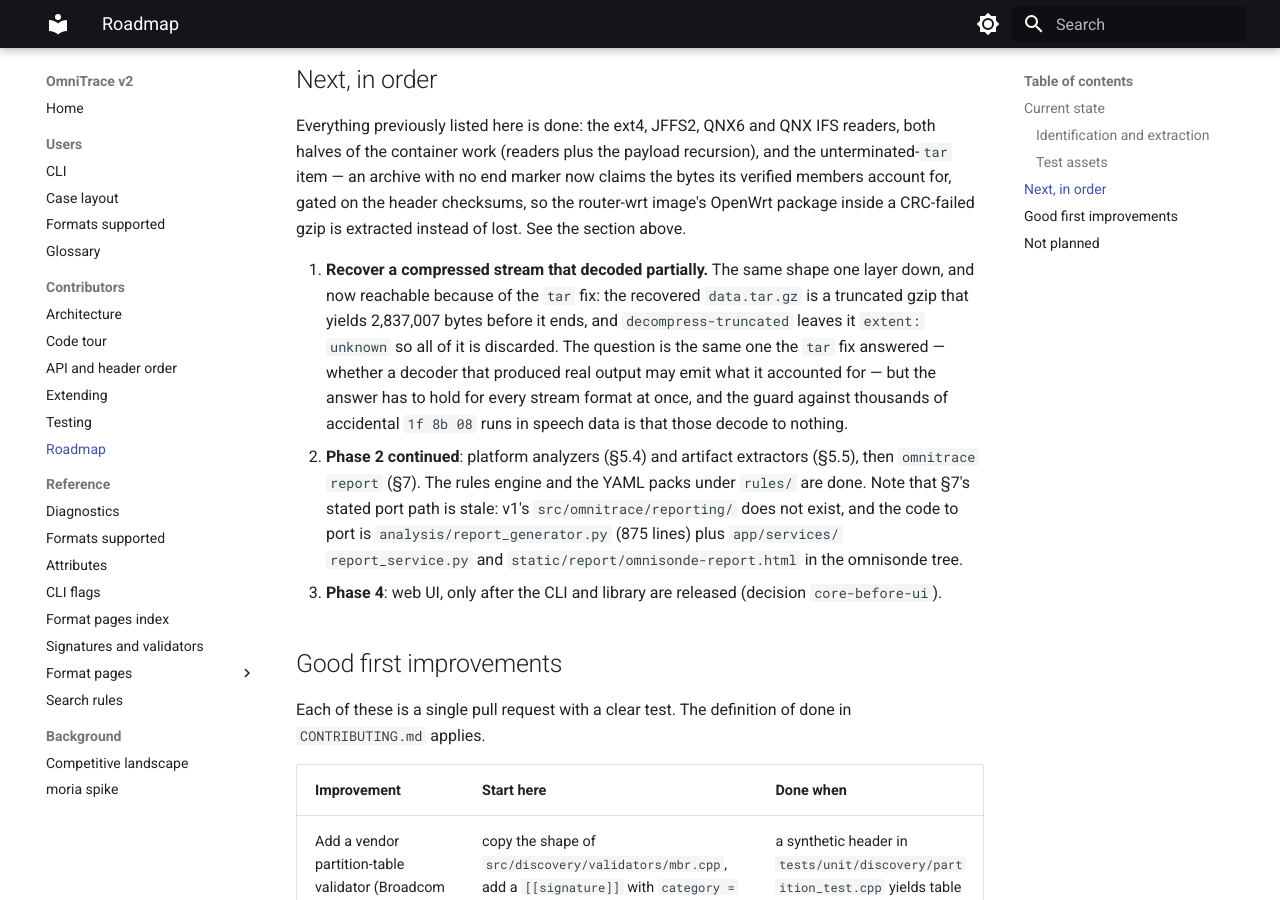
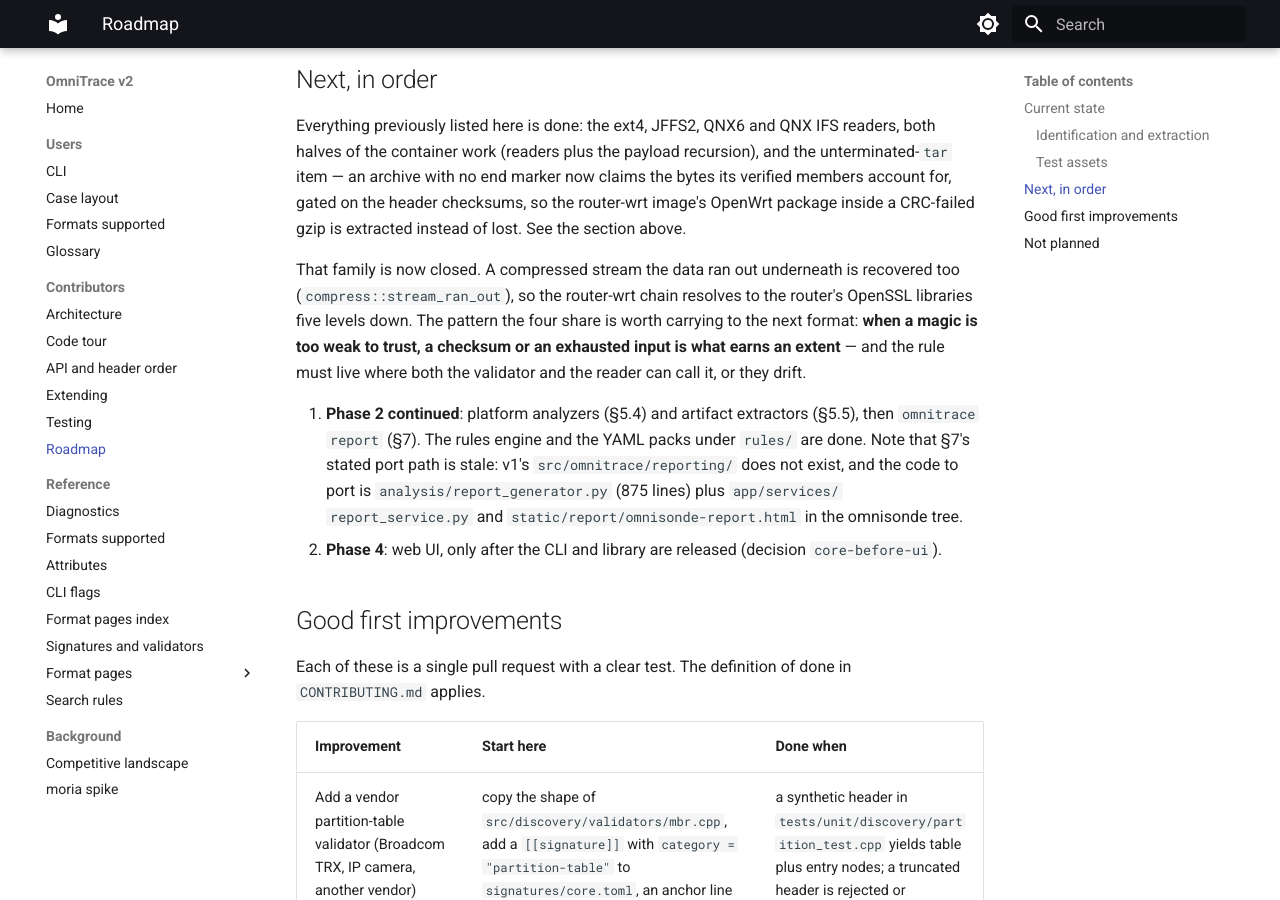
Before and after one commit to wrongbaud/omnitrace, an MkDocs documentation site: the page built from docs/ROADMAP.md, in a window 1280 px wide and 900 px high, scrolled down 1892 px. Built offline with MkDocs 1.6.1 and Material for MkDocs 9.7.7, drawn with Linux system fonts in a browser that asks for light colours.

Commit message:
docs: the extent-from-evidence family is closed
All four of gpt, tar, super and the compressed streams now turn a weak magic
into an extent only on a checksum or an exhausted input, and all four put that
rule where the validator and the reader share it. Says so once in the roadmap
rather than four times in four format pages.

Co-Authored-By: Claude Opus 5 (1M context) <noreply@anthropic.com>

```diff
--- a/docs/ROADMAP.md
+++ b/docs/ROADMAP.md
@@ -78,23 +78,21 @@ now claims the bytes its verified members account for, gated on the header
 checksums, so the router-wrt image's OpenWrt package inside a CRC-failed gzip is
 extracted instead of lost. See the section above.
 
-1. **Recover a compressed stream that decoded partially.** The same shape one
-   layer down, and now reachable because of the `tar` fix: the recovered
-   `data.tar.gz` is a truncated gzip that yields 2,837,007 bytes before it
-   ends, and `decompress-truncated` leaves it `extent: unknown` so all of it
-   is discarded. The question is the same one the `tar` fix answered — whether
-   a decoder that produced real output may emit what it accounted for — but
-   the answer has to hold for every stream format at once, and the guard
-   against thousands of accidental `1f 8b 08` runs in speech data is that
-   those decode to nothing.
-2. **Phase 2 continued**: platform analyzers (§5.4) and artifact extractors
+That family is now closed. A compressed stream the data ran out underneath is
+recovered too (`compress::stream_ran_out`), so the router-wrt chain resolves to the
+router's OpenSSL libraries five levels down. The pattern the four share is
+worth carrying to the next format: **when a magic is too weak to trust, a
+checksum or an exhausted input is what earns an extent** — and the rule must
+live where both the validator and the reader can call it, or they drift.
+
+1. **Phase 2 continued**: platform analyzers (§5.4) and artifact extractors
    (§5.5), then `omnitrace report` (§7). The rules engine and the YAML packs
    under `rules/` are done. Note that §7's stated port path is stale: v1's
    `src/omnitrace/reporting/` does not exist, and the code to port is
    `analysis/report_generator.py` (875 lines) plus `app/services/
    report_service.py` and `static/report/omnisonde-report.html` in the
    omnisonde tree.
-3. **Phase 4**: web UI, only after the CLI and library are released (decision
+2. **Phase 4**: web UI, only after the CLI and library are released (decision
    `core-before-ui`).
 
 ## Good first improvements
```
